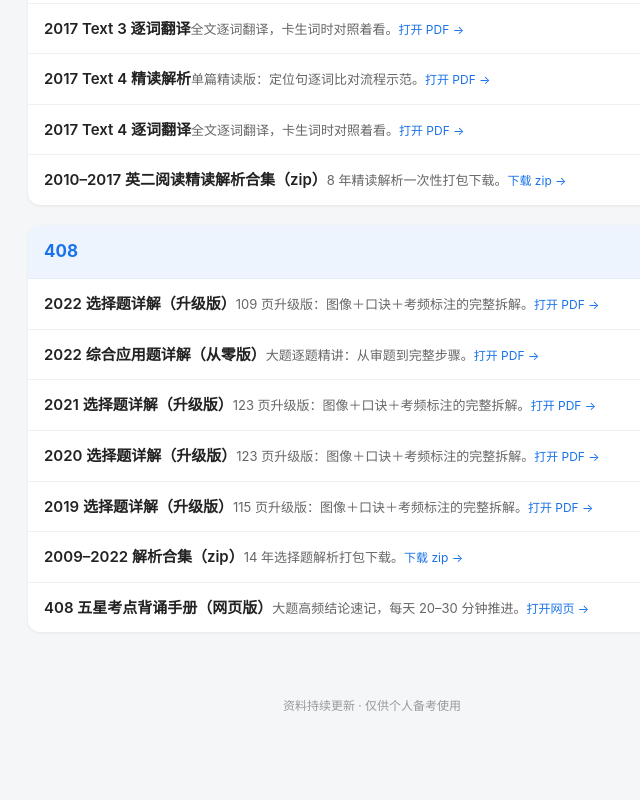
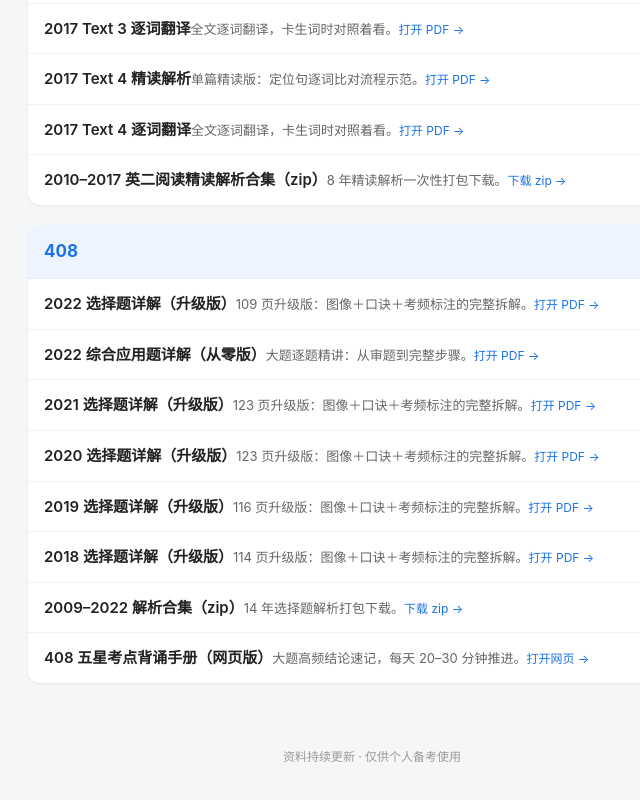
Before and after one commit to wangduoxi847-gif/kaoyan-materials, a plain HTML site: page index.html in a window 1280 px wide. Shown: the part 1094-1894 px from the top of the page, without its empty margins (268-908 px from the left). Drawn offline with Linux system fonts and the light colour scheme.

Commit message:
新增 408-2018 选择题详解升级版 PDF，更新首页（新增 2018 条目，2019 改为 116 页）

```diff
--- a/index.html
+++ b/index.html
@@ -70,7 +70,8 @@ footer{text-align:center;font-size:12px;color:#999;padding:28px 16px 8px}
 <li><a href="./408-2022-zongheyingyongti.pdf"><span class="t">2022 综合应用题详解（从零版）</span><span class="d">大题逐题精讲：从审题到完整步骤。</span><span class="f">打开 PDF →</span></a></li>
 <li><a href="./408-2021-xuanzeti-shengji.pdf"><span class="t">2021 选择题详解（升级版）</span><span class="d">123 页升级版：图像＋口诀＋考频标注的完整拆解。</span><span class="f">打开 PDF →</span></a></li>
 <li><a href="./408-2020-xuanzeti-shengji.pdf"><span class="t">2020 选择题详解（升级版）</span><span class="d">123 页升级版：图像＋口诀＋考频标注的完整拆解。</span><span class="f">打开 PDF →</span></a></li>
-<li><a href="./408-2019-xuanzeti-shengji.pdf"><span class="t">2019 选择题详解（升级版）</span><span class="d">115 页升级版：图像＋口诀＋考频标注的完整拆解。</span><span class="f">打开 PDF →</span></a></li>
+<li><a href="./408-2019-xuanzeti-shengji.pdf"><span class="t">2019 选择题详解（升级版）</span><span class="d">116 页升级版：图像＋口诀＋考频标注的完整拆解。</span><span class="f">打开 PDF →</span></a></li>
+<li><a href="./408-2018-xuanzeti-shengji.pdf"><span class="t">2018 选择题详解（升级版）</span><span class="d">114 页升级版：图像＋口诀＋考频标注的完整拆解。</span><span class="f">打开 PDF →</span></a></li>
 <li><a href="./408-2009-2022-heji.zip"><span class="t">2009–2022 解析合集（zip）</span><span class="d">14 年选择题解析打包下载。</span><span class="f">下载 zip →</span></a></li>
 <li><a href="./408-wuxing-beisong.html"><span class="t">408 五星考点背诵手册（网页版）</span><span class="d">大题高频结论速记，每天 20–30 分钟推进。</span><span class="f">打开网页 →</span></a></li>
 </ul>
```
Also changed, not shown: 1 other file.
